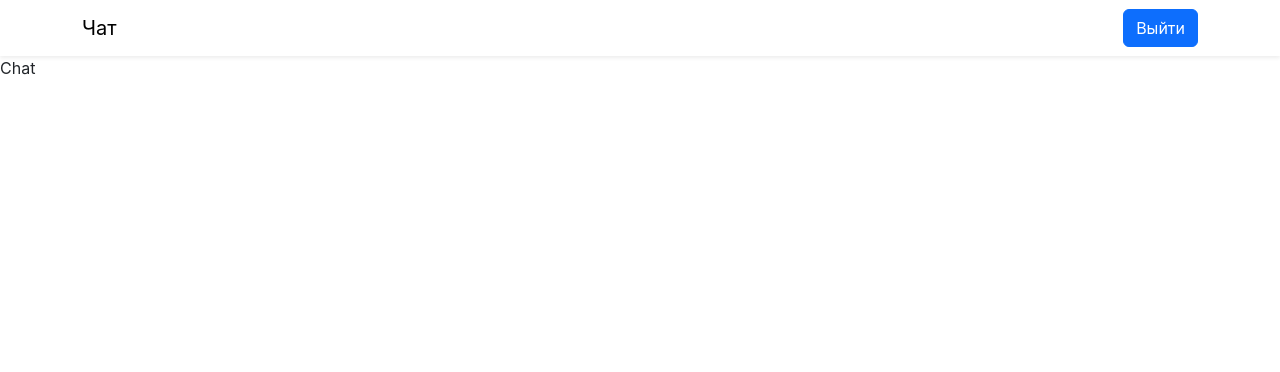
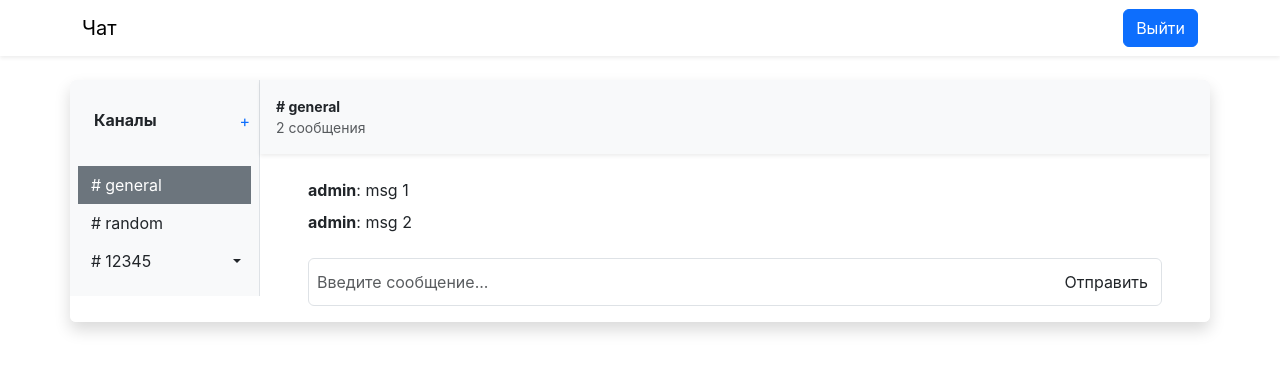
Before and after one commit to xyzelena/Chat, a React (Create React App) app in the folder frontend/: page / in a window 1280 px wide. Shown: the top 372 px of the page. Built offline with nearby package versions, Linux system fonts and the light colour scheme.

Commit message:
creating a chat skeleton

```diff
--- /dev/null
+++ b/frontend/src/components/Channels/Channels.jsx
@@ -0,0 +1,56 @@
+const Channels = () => {
+  return (
+    <>
+      <div className="d-flex mt-1 justify-content-between mb-2 ps-4 pe-2 p-4">
+        <b>Каналы</b>
+        <button
+          type="button"
+          className="p-0 text-primary btn btn-group-vertical"
+        >
+          +
+        </button>
+      </div>
+
+      <ul
+        id="channels-box"
+        className="nav flex-column nav-pills nav-fill px-2 mb-3 overflow-auto h-100 d-block"
+      >
+        <li className="nav-item w-100">
+          <button
+            type="button"
+            className="w-100 rounded-0 text-start btn btn-secondary"
+          >
+            <span className="me-1">#</span>general
+          </button>
+        </li>
+
+        <li className="nav-item w-100">
+          <button type="button" className="w-100 rounded-0 text-start btn">
+            <span className="me-1">#</span>random
+          </button>
+        </li>
+
+        <li className="nav-item w-100">
+          <div role="group" className="d-flex dropdown btn-group">
+            <button
+              type="button"
+              className="w-100 rounded-0 text-start text-truncate btn"
+            >
+              <span className="me-1">#</span>12345
+            </button>
+            <button
+              type="button"
+              id="react-aria5629665839-:r1:"
+              aria-expanded="false"
+              className="flex-grow-0 dropdown-toggle dropdown-toggle-split btn"
+            >
+              <span className="visually-hidden">Управление каналом</span>
+            </button>
+          </div>
+        </li>
+      </ul>
+    </>
+  );
+};
+
+export default Channels;
--- /dev/null
+++ b/frontend/src/components/Messages/Messages.jsx
@@ -0,0 +1,45 @@
+const Messages = () => {
+  return (
+    <>
+      <div className="bg-light mb-4 p-3 shadow-sm small">
+        <p className="m-0">
+          <b># general</b>
+        </p>
+        <span className="text-muted">2 сообщения</span>
+      </div>
+
+      <div id="messages-box" className="chat-messages overflow-auto px-5">
+        <div className="text-break mb-2">
+          <b>admin</b>: msg 1
+        </div>
+        <div className="text-break mb-2">
+          <b>admin</b>: msg 2
+        </div>
+      </div>
+
+      <div className="mt-auto px-5 py-3">
+        <form noValidate="" className="py-1 border rounded-2">
+          <div className="input-group has-validation">
+            <input
+              name="body"
+              aria-label="Новое сообщение"
+              placeholder="Введите сообщение..."
+              className="border-0 p-0 ps-2 form-control"
+              value=""
+            />
+
+            <button
+              type="submit"
+              className="btn btn-group-vertical"
+              disabled=""
+            >
+              Отправить
+            </button>
+          </div>
+        </form>
+      </div>
+    </>
+  );
+};
+
+export default Messages;
--- a/frontend/src/pages/Chat/Chat.jsx
+++ b/frontend/src/pages/Chat/Chat.jsx
@@ -1,9 +1,26 @@
 import { useTranslation } from 'react-i18next';
+
+import Channels from '../../components/Channels/Channels.jsx';
+import Messages from '../../components/Messages/Messages.jsx';
 
 const Chat = () => {
   const { t } = useTranslation();
 
-  return <div>Chat</div>;
+  return (
+    <div className="container h-100 my-4 overflow-hidden rounded shadow">
+      <div className="row h-100 bg-white flex-md-row">
+        <div className="col-4 col-md-2 border-end px-0 bg-light flex-column h-100 d-flex">
+          <Channels />
+        </div>
+
+        <div className="col p-0 h-100">
+          <div className="d-flex flex-column h-100">
+            <Messages />
+          </div>
+        </div>
+      </div>
+    </div>
+  );
 };
 
 export default Chat;
```
